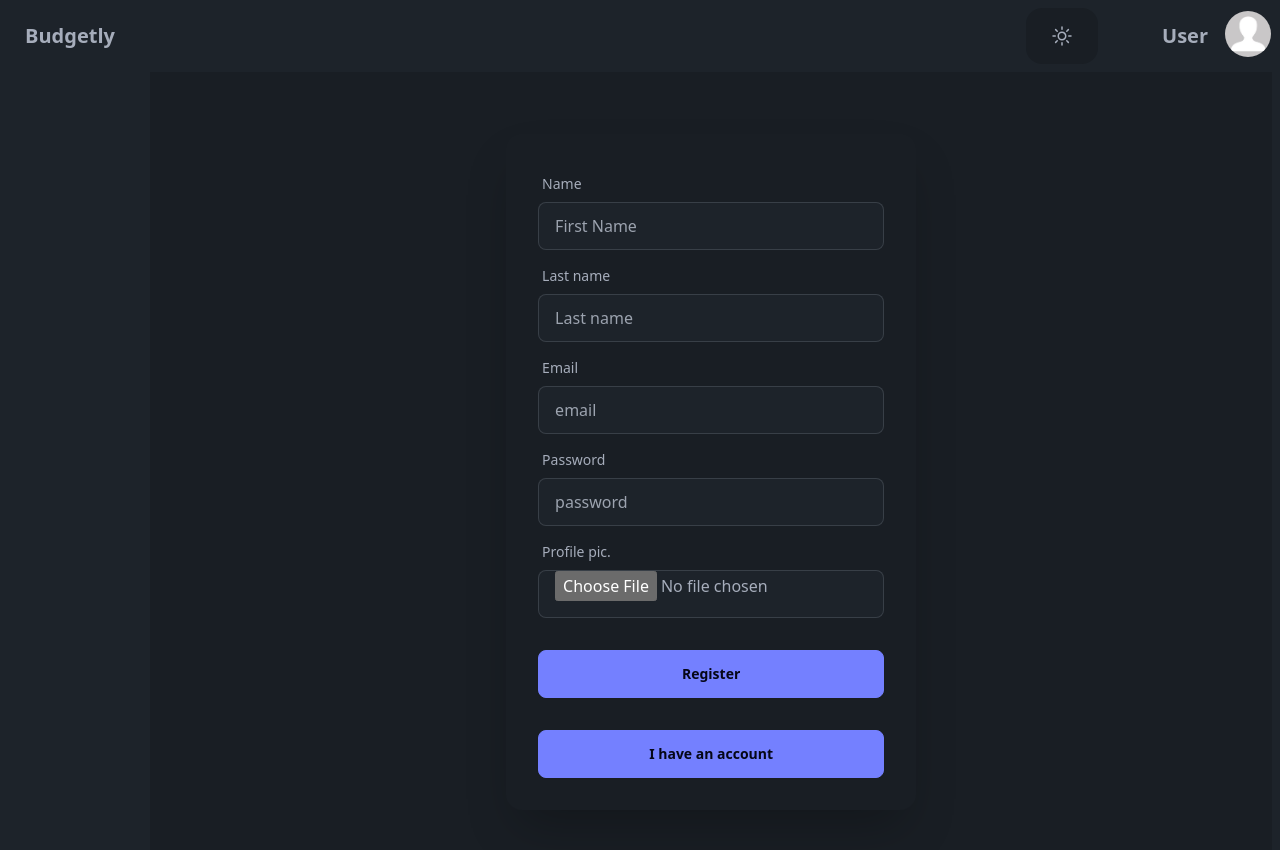
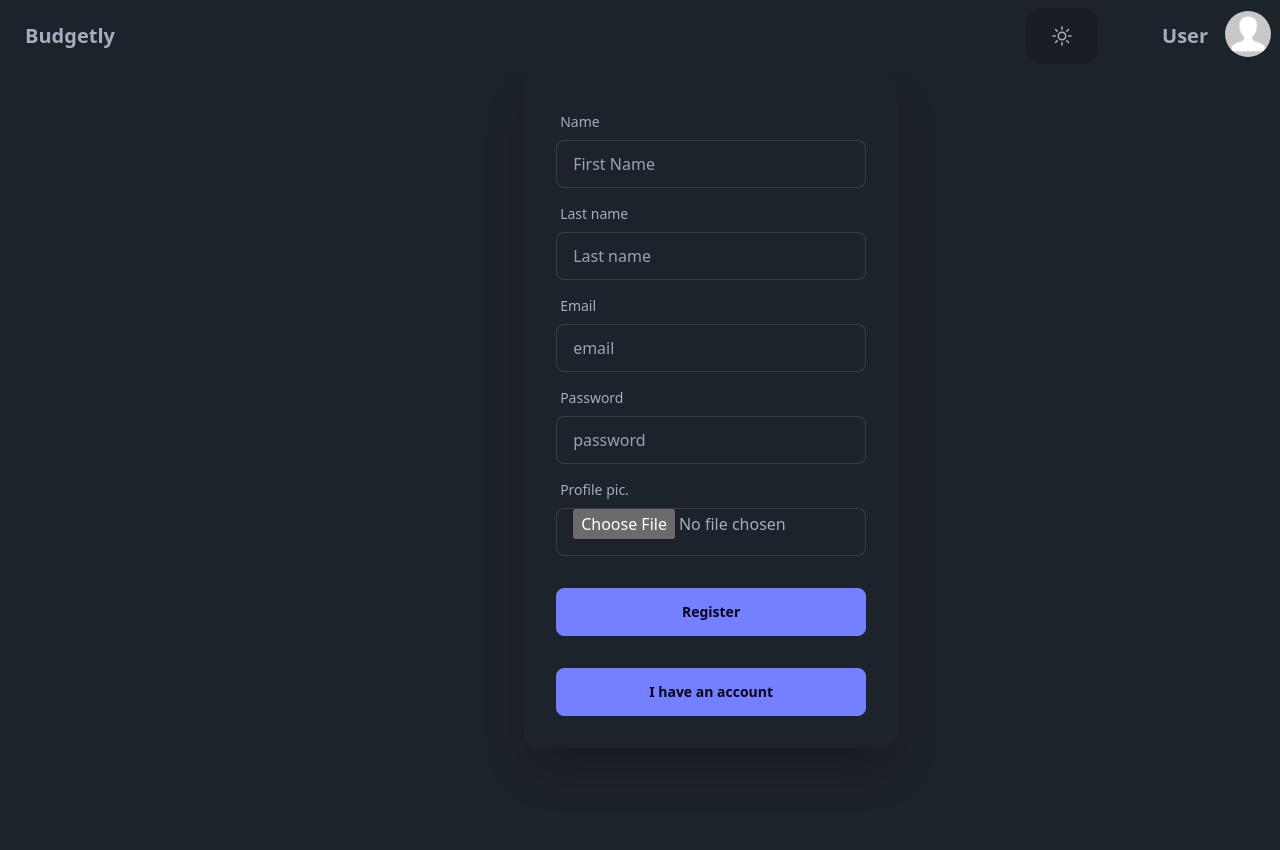
Before and after one commit to johnDev-90/Budgetly-Front-end, a React (Vite) app: page /register in a window 1280 px wide. Shown: the top 850 px of the page. Built offline with nearby package versions, Linux system fonts and the light colour scheme.

Commit message:
Fix login text

```diff
--- a/src/Components/Auth/Login.jsx
+++ b/src/Components/Auth/Login.jsx
@@ -70,7 +70,7 @@ const Login = ({ setuser }) => {
       <div className="hero-content flex-col lg:flex-row-reverse">
         <div className="text-center lg:text-left">
           <h1 className="text-3xl md:text-5xl font-bold">Login now!</h1>
-          <p className="py-6 text-base  md:text-2xl">
+          <p className="py-6 text-base text-left  md:text-2xl">
             <span className="font-bold">Budgelty</span> te ayuda a organizar tus
             finanzas al simplificar el seguimiento de ingresos y gastos. Con
             herramientas como gráficos y alertas, puedes identificar hábitos,
--- a/src/Components/Auth/Register.jsx
+++ b/src/Components/Auth/Register.jsx
@@ -72,9 +72,8 @@ const Register = () => {
   }
 
   return (
-    <div className="hero bg-base-200 min-h-screen">
-      <div className="hero-content w-full">
-        <div className="card shadow-2xl">
+
+        <div className="card shadow-2xl md:w-1/3 mx-auto">
           <form
             onSubmit={(e) => hanldeSubmit(e)}
             type="submit"
@@ -153,8 +152,8 @@ const Register = () => {
             </div>
           </form>
         </div>
-      </div>
-    </div>
+
+
   );
 };
 
```
